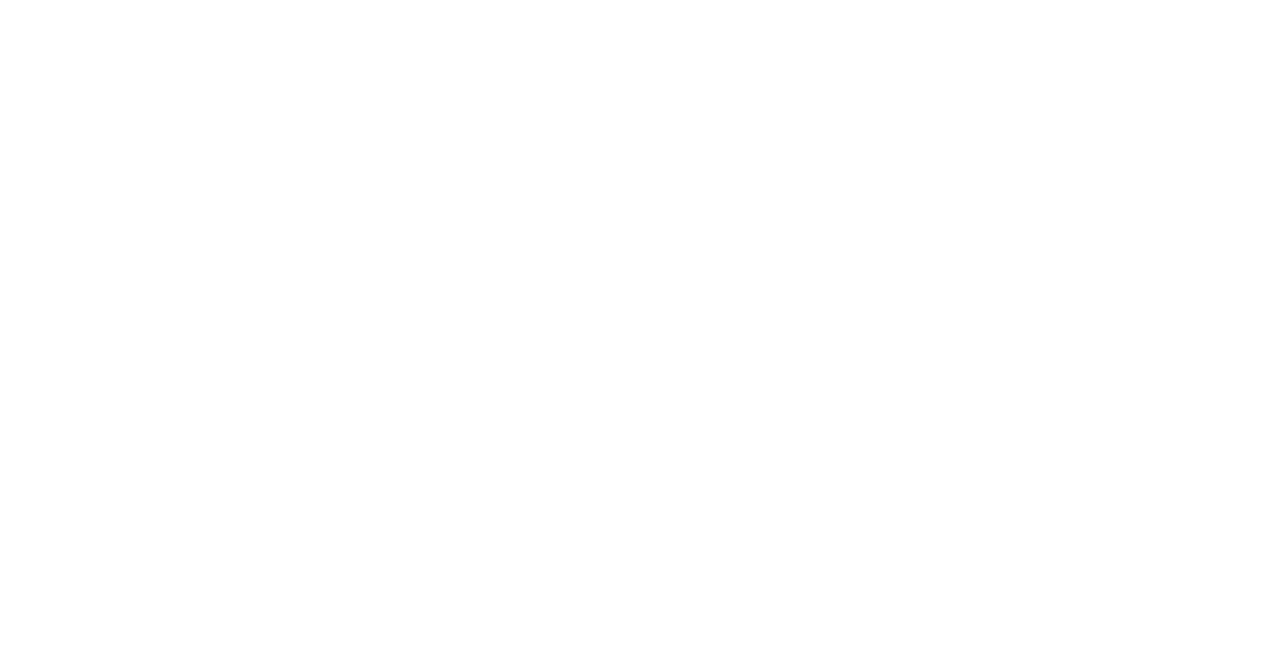
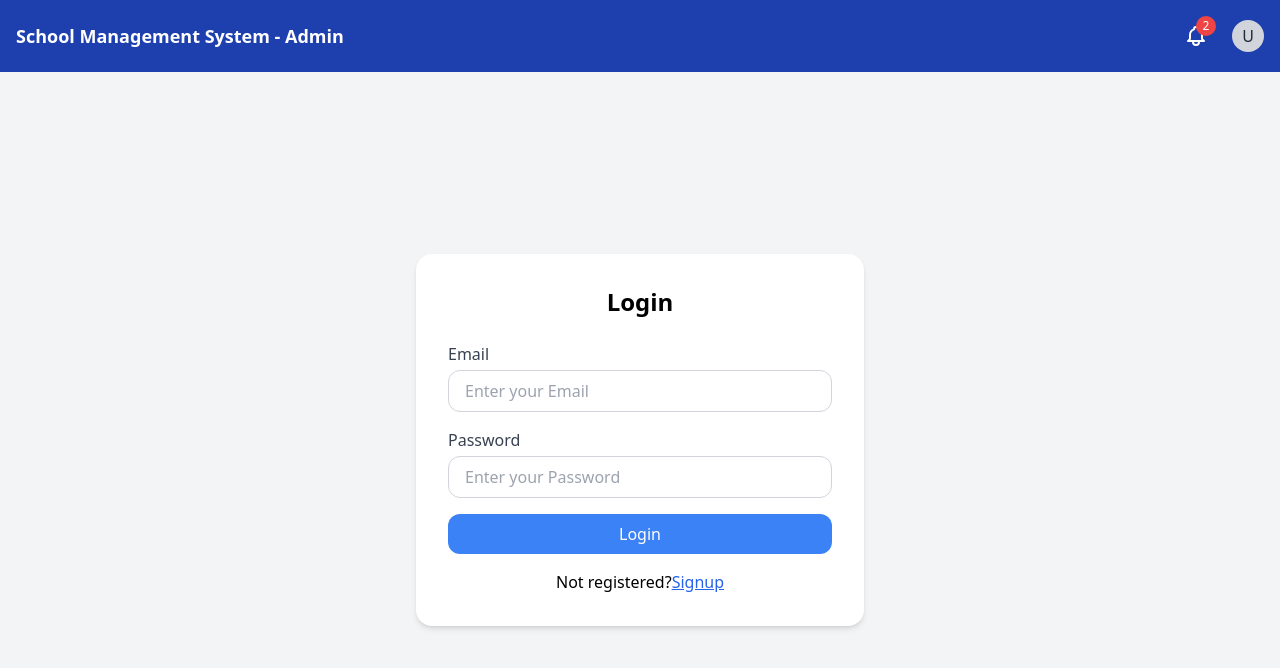
Before and after one commit to Umair-Amjad/myclass2, a React (Vite) app: page /login in a window 1280 px wide. Before the commit this address had no page. Shown: the top 668 px of the page. Built offline with nearby package versions, Linux system fonts and the light colour scheme.

Commit message:
login page added

```diff
--- a/src/App.jsx
+++ b/src/App.jsx
@@ -7,7 +7,7 @@
 import OrganizationAdd from "./pages/organization/OrganizationAdd";
 import OrganizationDetails from "./pages/organization/OrganizationDetails";
 import ViewInstitutes from './pages/organization/ViewInstitutes';
-
+import Login from "./pages/Auth/login";
 
 const App = () => {
   return (
@@ -28,6 +28,7 @@
           <Route path="/organizations/add" element={<div>Add Organization (To Be Implemented)</div>} /> */}
           <Route path="/" element={<AdminDashboard />} />
           {/* <Route path="*" element={<div>404 - Page Not Found</div>} /> */}
+          <Route path="/login" element={<Login/>}/>
         </Routes>
       </Router>
     </Provider>
--- a/src/components/layout/DashboardHeader.jsx
+++ b/src/components/layout/DashboardHeader.jsx
@@ -2,7 +2,7 @@
 
 const DashboardHeader = ({ isOpen, toggleSidebar }) => {
   return (
-    <header className="bg-blue-800 text-white p-4 flex justify-between items-center shadow-md">
+    <header className="bg-blue-800 text-white p-4 flex justify-between items-center shadow-md s">
       {/* Hamburger Icon for Mobile */}
       <div className="flex items-center">
         <button
--- /dev/null
+++ b/src/pages/Auth/Login.jsx
@@ -0,0 +1,61 @@
+import React, { useState } from 'react';
+import { Link } from 'react-router-dom';
+import AdminSidebar from '../../components/layout/AdminSidebar';
+import DashboardHeader from '../../components/layout/DashboardHeader';
+
+
+const Login = () => {
+  const [email, setEmail] = useState('');
+  const [password, setPassword] = useState('');
+
+  const handleLogin = (e) => {
+    e.preventDefault();
+    // Replace this with your backend API call
+    console.log('Email:', email);
+    console.log('Password:', password);
+  };
+
+  return (
+    <div className='sticky'>
+      <DashboardHeader/>
+    {/* <AdminSidebar/> */}
+    <div className="flex items-center justify-center min-h-[92vh] bg-gray-100">
+      <div className="bg-white p-8 rounded-2xl shadow-md w-full max-w-md">
+        <h2 className="text-2xl font-bold mb-6 text-center">Login</h2>
+        <form onSubmit={handleLogin} className="space-y-4">
+          <div>
+            <label className="block mb-1 font-medium text-gray-700">Email</label>
+            <input
+              type="email" placeholder='Enter your Email'
+              className="w-full border border-gray-300 rounded-xl px-4 py-2 focus:outline-none focus:ring-2 focus:ring-blue-400"
+              value={email}
+              onChange={(e) => setEmail(e.target.value)}
+              required
+            />
+          </div>
+          <div>
+            <label className="block mb-1 font-medium text-gray-700">Password</label>
+            <input
+              type="password" placeholder='Enter your Password'
+              className="w-full border border-gray-300 rounded-xl px-4 py-2 focus:outline-none focus:ring-2 focus:ring-blue-400"
+              value={password}
+              onChange={(e) => setPassword(e.target.value)}
+              required
+            />
+          </div>
+          <button
+            type="submit"
+            className="w-full bg-blue-500 text-white py-2 rounded-xl hover:bg-blue-600 transition duration-300"
+          >
+            Login
+          </button>
+          <p className='flex justify-center'>Not registered? <Link to="/signup" className='underline text-blue-600 cursor-pointer'>Signup</Link></p>
+
+        </form>
+      </div>
+    </div>
+    </div>
+  );
+};
+
+export default Login;
```
